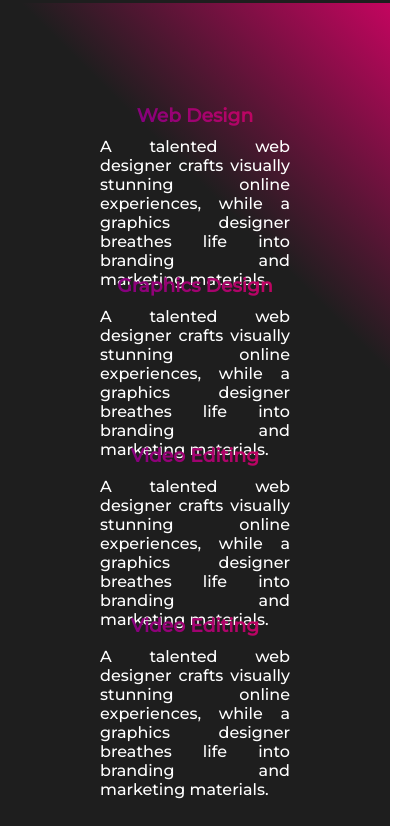
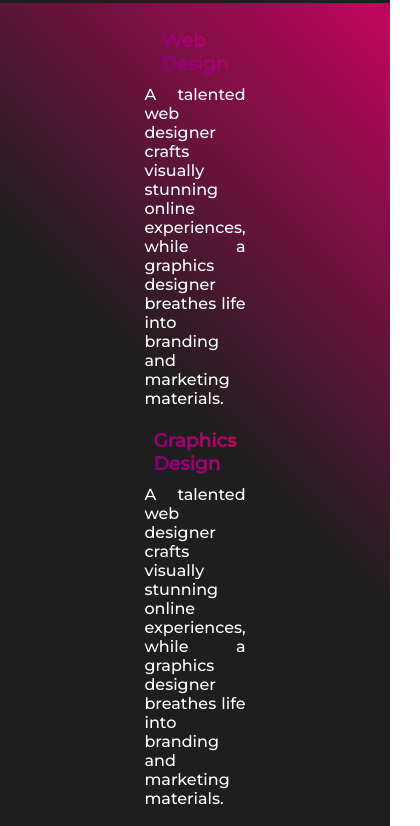
Before and after one commit to anuhang9/portfolio-template, a plain HTML site: page index.html in a window 390 px wide. Shown: the part 3640-4466 px from the top of the page, 420 px wide, since content can reach past the window. Drawn offline with nearby package versions, Linux system fonts and the light colour scheme.

Commit message:
Update style.css

```diff
--- a/style.css
+++ b/style.css
@@ -434,6 +434,11 @@ footer div div p, p a{
         margin-top: 100px;
     }
     /* about section  */
+    .about-text div{
+        margin: 100px;
+        padding: 100px;
+        text-align: justify;
+    }
     .about .about-text{
         display: flex;
         flex-direction: column;
```
